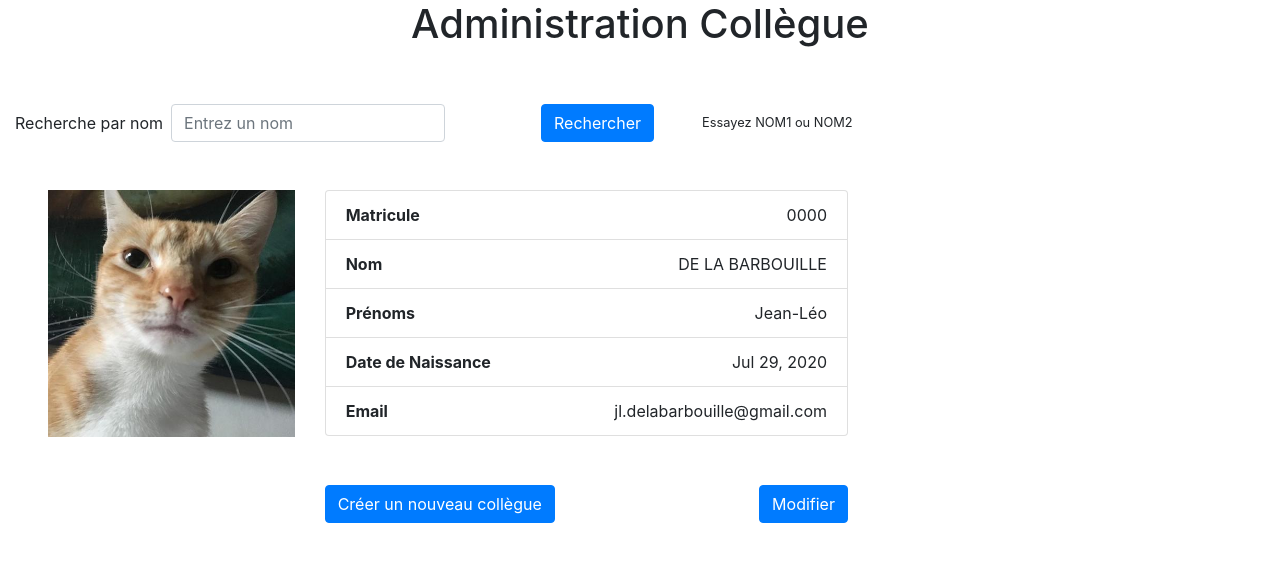
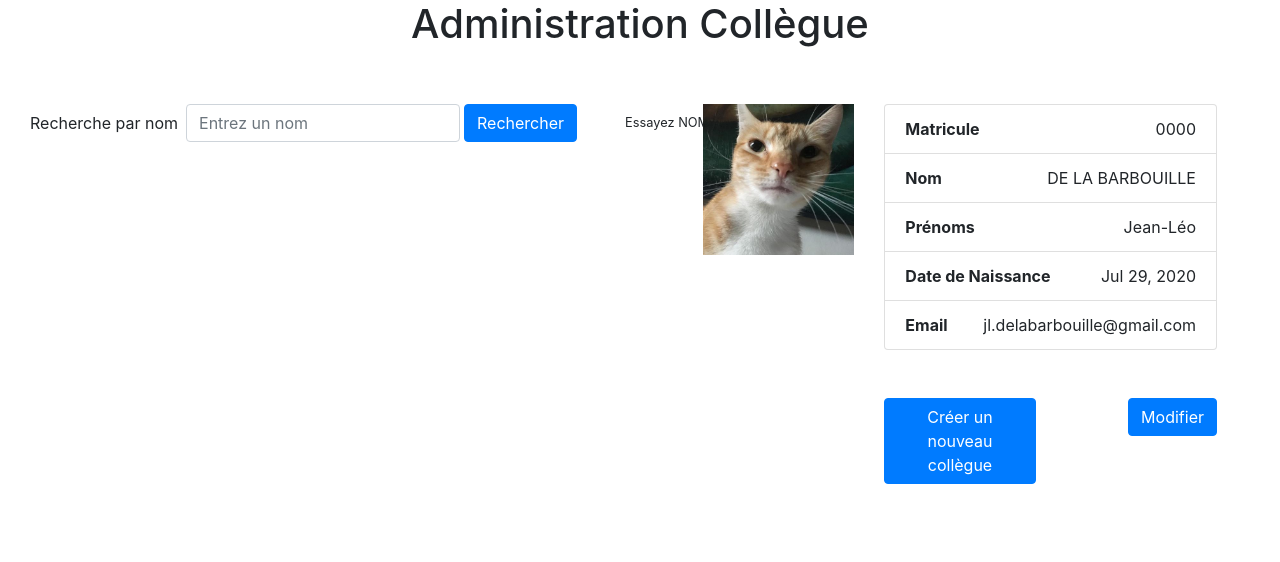
Before and after one commit to seniquel/collegues-front, an Angular app: page / in a window 1280 px wide. Shown: the top 562 px of the page. Built offline with nearby package versions, Linux system fonts and the light colour scheme.

Commit message:
corrections post-revue

```diff
--- a/angular.json
+++ b/angular.json
@@ -24,7 +24,6 @@
               "src/assets"
             ],
             "styles": [
-              "node_modules/bootstrap/dist/css/bootstrap.min.css",
               "src/styles.css",
               "node_modules/bootstrap/dist/css/bootstrap.css"
             ],
--- a/src/app/app.component.html
+++ b/src/app/app.component.html
@@ -1,11 +1,11 @@
 <p class="h1 text-center">Administration Collègue</p>
 <div class="container-fluid">
   <div class="row">
-    <div class="col-xs-6 pt-5">
+    <div class="col-md-12 col-xl-6 pt-5">
       <app-recherche-collegue-par-nom></app-recherche-collegue-par-nom>
     </div>
-    <div class="col-xs-6">
-      <app-collegue></app-collegue>
+    <div class="col-md-12 col-xl-6">
+      <app-collegue [col]="collegueMock"></app-collegue>
     </div>
   </div>
 </div>
--- a/src/app/app.component.ts
+++ b/src/app/app.component.ts
@@ -1,4 +1,6 @@
 import { Component } from '@angular/core';
+import { collegueMock } from './mock/collegues.mock';
+import { matriculesMock } from './mock/matricules.mock';
 
 @Component({
   selector: 'app-root',
@@ -7,4 +9,6 @@ import { Component } from '@angular/core';
 })
 export class AppComponent {
   title = 'App collègue';
+  collegueMock = collegueMock;
+  matriculesMock = matriculesMock;
 }
--- a/src/app/app.module.ts
+++ b/src/app/app.module.ts
@@ -1,6 +1,5 @@
 import { BrowserModule } from '@angular/platform-browser';
 import { NgModule } from '@angular/core';
-import { FormsModule, ReactiveFormsModule } from '@angular/forms';
 
 import { AppComponent } from './app.component';
 import { NgbModule } from '@ng-bootstrap/ng-bootstrap';
@@ -15,9 +14,7 @@ import { RechercheCollegueParNomComponent } from './recherche-collegue-par-nom/r
   ],
   imports: [
     BrowserModule,
-    NgbModule,
-    FormsModule,
-    ReactiveFormsModule
+    NgbModule
   ],
   providers: [],
   bootstrap: [AppComponent]
--- a/src/app/collegue/collegue.component.ts
+++ b/src/app/collegue/collegue.component.ts
@@ -8,7 +8,7 @@ import { Collegue } from '../models/Collegue';
   styleUrls: ['./collegue.component.css']
 })
 export class CollegueComponent implements OnInit {
-  col: Collegue = collegueMock;
+  @Input() col: Collegue;
   editingOn = false;
   constructor() { }
 
--- a/src/app/recherche-collegue-par-nom/recherche-collegue-par-nom.component.html
+++ b/src/app/recherche-collegue-par-nom/recherche-collegue-par-nom.component.html
@@ -2,17 +2,17 @@
   <div class="row">
     <div class="col-md-12">
       <form class="form-inline">
-        <div class="form-group" [formGroup]="myGroup">
-          <label for="inputNom">Recherche par nom</label>
-          <input class="form-control ml-2 mr-5" id="inputNom" placeholder="Entrez un nom" formControlName="nom">
+        <div class="form-group">
+          <label class="mr-2" for="inputNom">Recherche par nom</label>
+          <input class="form-control mr-1" id="inputNom" placeholder="Entrez un nom" #saisie>
+          <input type="button" class="btn btn-primary" value="Rechercher" (click)="rechercheCollegue(saisie)" />
+          <small class="ml-5">Essayez NOM1 ou NOM2</small>
         </div>
-        <input type="button" class="btn btn-primary mx-5" value="Rechercher" (click)="rechercheCollegue()"/>
-        <small>Essayez NOM1 ou NOM2</small>
       </form>
     </div>
   </div>
   <div class="card mt-1" *ngFor="let mat of listeMat">
-    <div class="card-body" >
+    <div class="card-body">
       <p class="card-text">{{mat}}</p>
     </div>
   </div>
--- a/src/app/recherche-collegue-par-nom/recherche-collegue-par-nom.component.ts
+++ b/src/app/recherche-collegue-par-nom/recherche-collegue-par-nom.component.ts
@@ -1,5 +1,4 @@
-import { Component, OnInit } from '@angular/core';
-import { FormControl, FormGroup } from '@angular/forms';
+import { Component, OnInit, Input } from '@angular/core';
 import { matriculesMock } from '../mock/matricules.mock';
 
 @Component({
@@ -9,19 +8,16 @@ import { matriculesMock } from '../mock/matricules.mock';
 })
 export class RechercheCollegueParNomComponent implements OnInit {
 
-  mat: any[] = matriculesMock;
+  @Input() mat: any[] = matriculesMock;
   listeMat: string[] = [];
-  myGroup = new FormGroup({
-    nom: new FormControl()
- });
 
   constructor() { }
 
   ngOnInit(): void {
   }
 
-  rechercheCollegue(): void{
-    const nom = this.myGroup.value.nom;
+  rechercheCollegue(saisie: HTMLInputElement): void{
+    const nom: string = saisie.value;
     this.listeMat = this.mat.filter(o => o.nom === nom).map(o => o.matricule);
   }
 }
```
